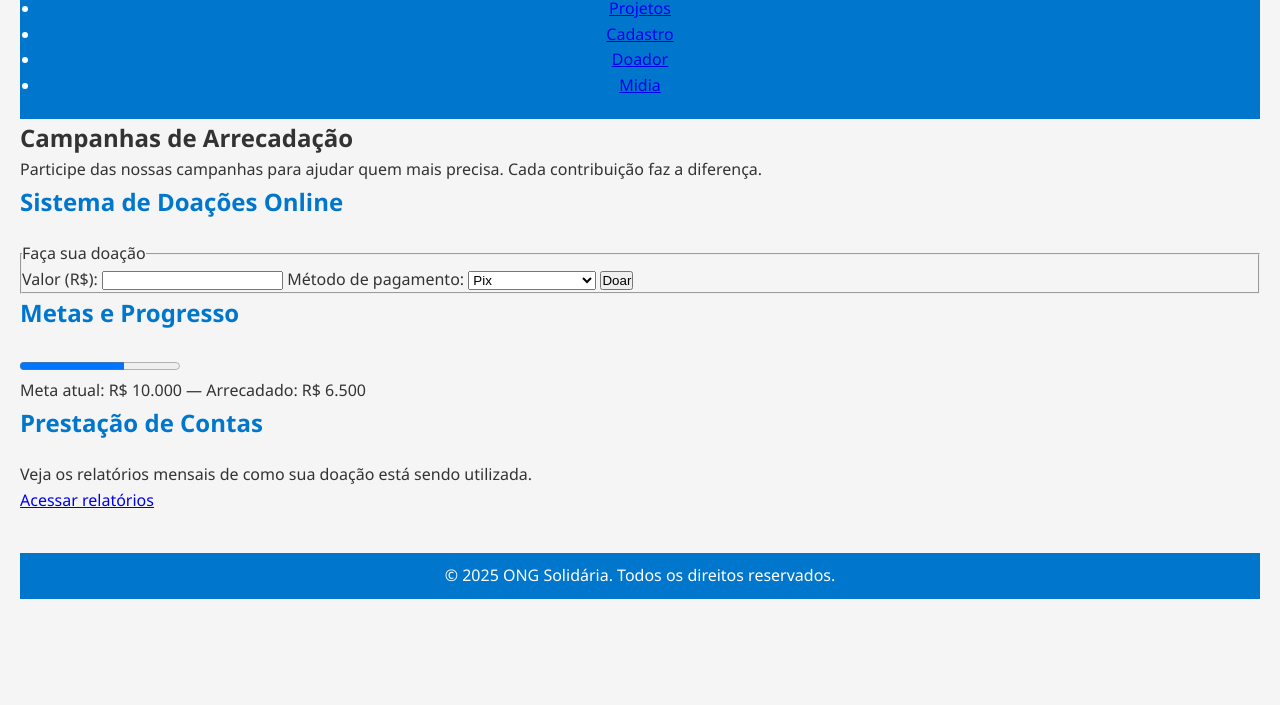
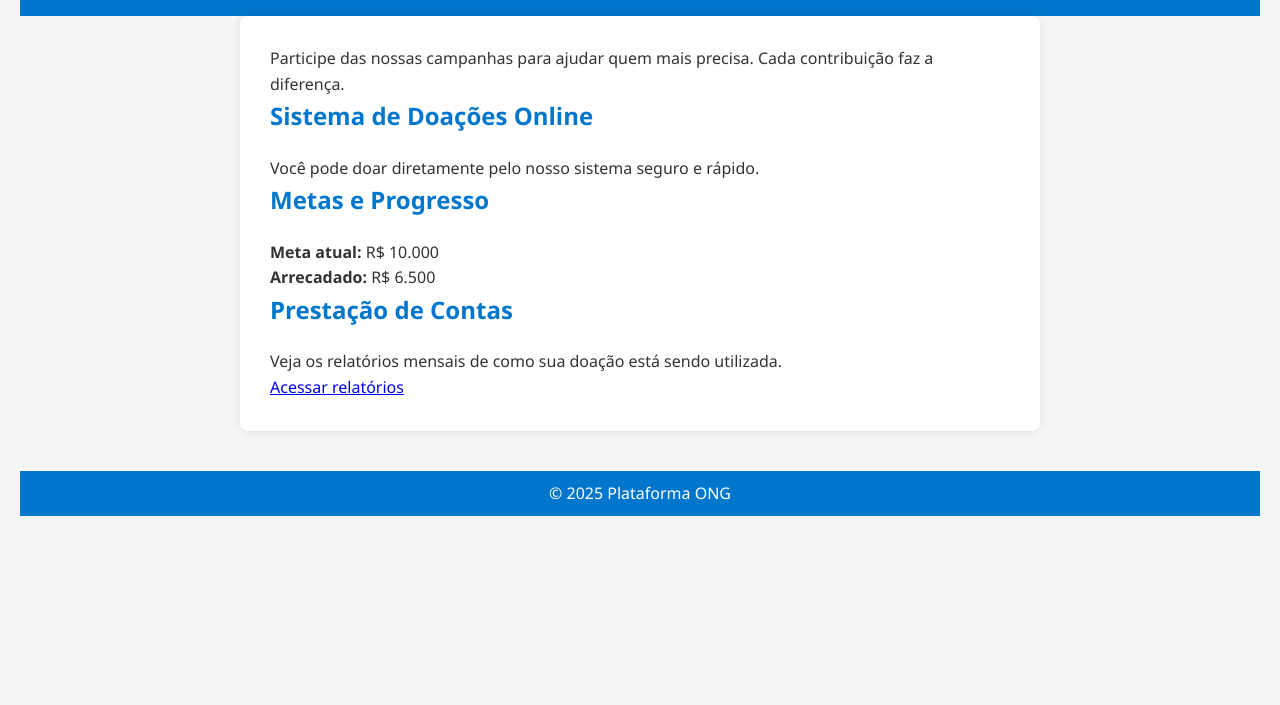
Before and after one commit to gustavoalveslopes17/plataforma-ong, a plain HTML site: page doador.html in a window 1280 px wide. Shown: the part 95-800 px from the top of the page. Drawn offline with Linux system fonts and the light colour scheme; files that its build step writes are made by us from their sources.

Commit message:
Update doador.html

```diff
--- a/doador.html
+++ b/doador.html
@@ -1,75 +1,32 @@
 <!DOCTYPE html>
-<html lang="pt-BR">
+<html lang="pt-br">
 <head>
-  <meta charset="UTF-8" />
-  <meta name="viewport" content="width=device-width, initial-scale=1.0" />
-  <title>Seja um Doador</title>
-  <link rel="stylesheet" href="style.css" />
+  <meta charset="UTF-8">
+  <title>Campanhas de Arrecadação</title>
+  <link rel="stylesheet" href="style.css">
 </head>
 <body>
   <header>
-    <div class="logo"><img src="logo.png" alt="Logo da ONG" /></div>
-    <nav>
-      <ul>
-        <li><a href="index.html">Início</a></li>
-        <li><a href="projetos.html">Projetos</a></li>
-        <li><a href="cadastro.html">Cadastro</a></li>
-        <li><a href="doador.html">Doador</a></li>
-        <li><a href="midia.html">Midia</a></li>
-      </ul>
-    </nav>
+    <h1>Campanhas de Arrecadação</h1>
   </header>
 
-  <main>
-    <section>
-      <h1>Campanhas de Arrecadação</h1>
-      <article>
-        <p>Participe das nossas campanhas para ajudar quem mais precisa. Cada contribuição faz a diferença.</p>
-      </article>
-    </section>
+  <div class="container">
+    <p>Participe das nossas campanhas para ajudar quem mais precisa. Cada contribuição faz a diferença.</p>
 
-    <section>
-      <h2>Sistema de Doações Online</h2>
-      <form id="form-doacao">
-        <fieldset>
-          <legend>Faça sua doação</legend>
-          <label for="valor">Valor (R$):</label>
-          <input type="number" id="valor" name="valor" required />
-          <label for="metodo">Método de pagamento:</label>
-          <select id="metodo" name="metodo">
-            <option>Pix</option>
-            <option>Cartão de Crédito</option>
-            <option>Boleto</option>
-          </select>
-          <button type="submit">Doar</button>
-        </fieldset>
-      </form>
-    </section>
+    <h2>Sistema de Doações Online</h2>
+    <p>Você pode doar diretamente pelo nosso sistema seguro e rápido.</p>
 
-    <section>
-      <h2>Metas e Progresso</h2>
-      <progress value="65" max="100"></progress>
-      <p>Meta atual: R$ 10.000 — Arrecadado: R$ 6.500</p>
-    </section>
+    <h2>Metas e Progresso</h2>
+    <p><strong>Meta atual:</strong> R$ 10.000</p>
+    <p><strong>Arrecadado:</strong> R$ 6.500</p>
 
-    <section>
-      <h2>Prestação de Contas</h2>
-      <article>
-        <p>Veja os relatórios mensais de como sua doação está sendo utilizada.</p>
-        <a href="relatorios.html">Acessar relatórios</a>
-      </article>
-    </section>
-  </main>
+    <h2>Prestação de Contas</h2>
+    <p>Veja os relatórios mensais de como sua doação está sendo utilizada.</p>
+    <p><a href="relatorios.html">Acessar relatórios</a></p>
+  </div>
 
   <footer>
-    <p>&copy; 2025 ONG Solidária. Todos os direitos reservados.</p>
+    <p>&copy; 2025 Plataforma ONG</p>
   </footer>
-
-  <script>
-    document.getElementById('form-doacao').addEventListener('submit', function(e) {
-      e.preventDefault();
-      alert('Obrigado pela sua doação!');
-    });
-  </script>
 </body>
 </html>
```
